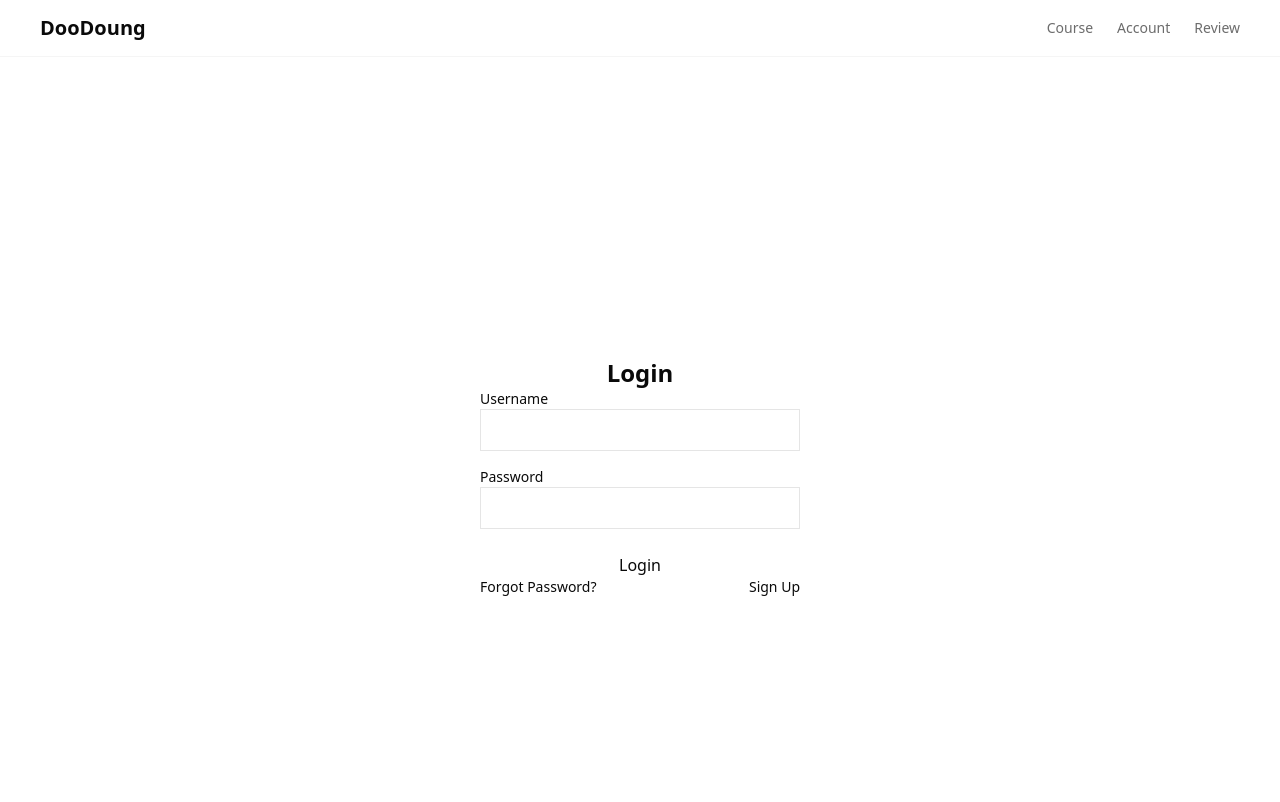
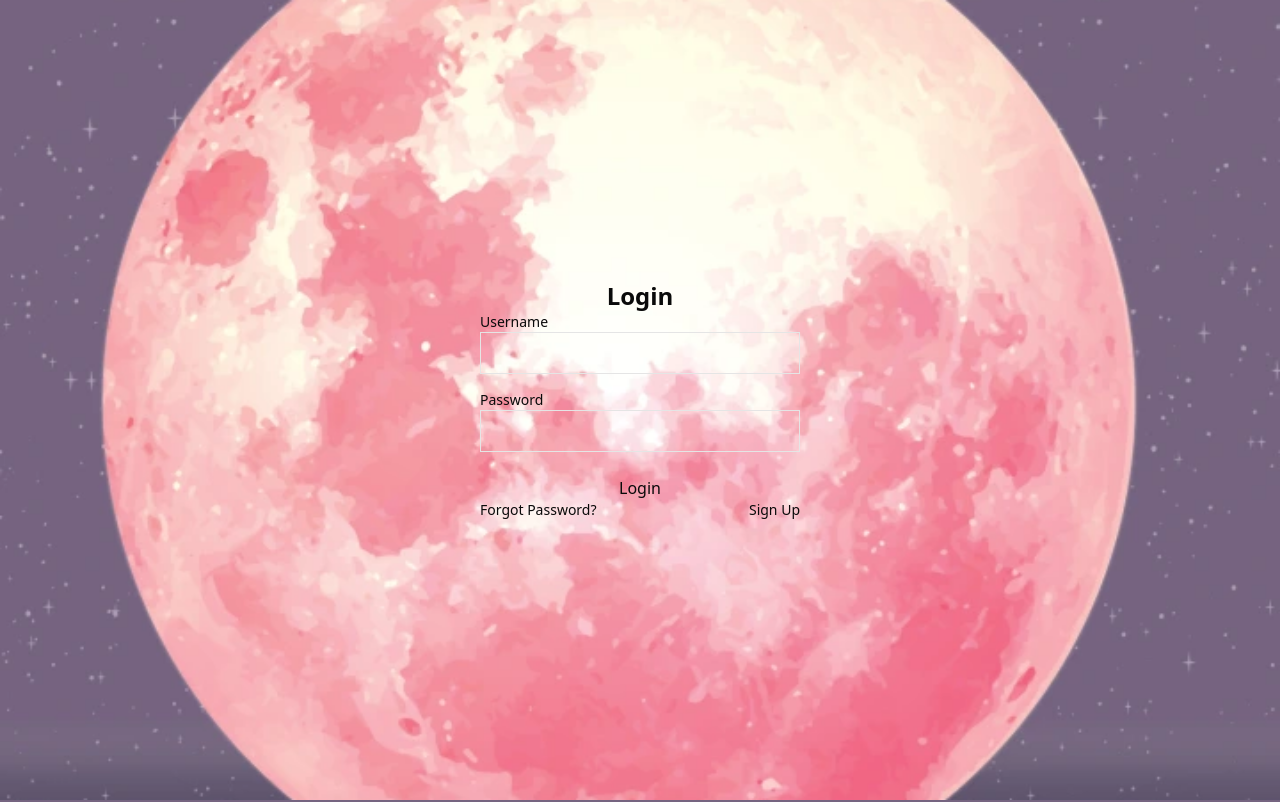
Before and after one commit to DooDoung/doo-doung-frontend, a Next.js app: page /login in a window 1280 px wide. Shown: the top 802 px of the page. Built offline with nearby package versions, Linux system fonts and the light colour scheme.

Commit message:
add: bg webp

```diff
--- a/src/components/globalComponents/DefaultLayout.tsx
+++ b/src/components/globalComponents/DefaultLayout.tsx
@@ -60,7 +60,12 @@ export function DefaultLayout({
   contentClassName,
 }: DefaultLayoutProps) {
   return (
-    <div className={cn("flex min-h-screen flex-col bg-white", className)}>
+    <div
+      className={cn(
+        "flex min-h-screen flex-col bg-white bg-[url('/images/background/BG_clound.webp')] bg-cover bg-center",
+        className,
+      )}
+    >
       <Toaster position="top-right" />
       {/* Header */}
       {includeHeader && <Header {...headerProps} />}
@@ -118,7 +123,10 @@ export function AuthLayout({
 }: DefaultLayoutProps) {
   return (
     <DefaultLayout
-      className={cn("items-center justify-center", className)}
+      className={cn(
+        "items-center justify-center bg-[url('/images/background/BG_fullmoon.webp')] bg-cover bg-center",
+        className,
+      )}
       includeHeader={false}
       includeFooter={false}
       contentClassName="flex justify-center items-center min-h-screen"
--- a/src/pages/login.tsx
+++ b/src/pages/login.tsx
@@ -2,7 +2,7 @@ import { useState } from "react";
 import { toast } from "react-hot-toast";
 import { useRouter } from "next/router";
 
-import { DefaultLayout } from "@/components/globalComponents";
+import { AuthLayout } from "@/components/globalComponents";
 
 export default function LoginPage() {
   const [username, setUsername] = useState("");
@@ -51,7 +51,7 @@ export default function LoginPage() {
   };
 
   return (
-    <DefaultLayout>
+    <AuthLayout>
       <div className="flex min-h-screen items-center justify-center">
         <form onSubmit={handleSubmit} className="w-80">
           <h1 className="text-center text-2xl font-semibold">Login</h1>
@@ -90,6 +90,6 @@ export default function LoginPage() {
           </div>
         </form>
       </div>
-    </DefaultLayout>
+    </AuthLayout>
   );
 }
--- a/src/pages/register.tsx
+++ b/src/pages/register.tsx
@@ -1,9 +1,9 @@
-import { DefaultLayout } from "@/components/globalComponents";
+import { AuthLayout } from "@/components/globalComponents";
 
 export default function RegisterPage() {
   return (
-    <DefaultLayout>
+    <AuthLayout>
       <p>This is Register page</p>
-    </DefaultLayout>
+    </AuthLayout>
   );
 }
--- a/src/pages/resetpassword.tsx
+++ b/src/pages/resetpassword.tsx
@@ -1,9 +1,9 @@
-import { DefaultLayout } from "@/components/globalComponents";
+import { AuthLayout } from "@/components/globalComponents";
 
 export default function ResetPasswordPage() {
   return (
-    <DefaultLayout>
+    <AuthLayout>
       <p>This is Reset Password page</p>
-    </DefaultLayout>
+    </AuthLayout>
   );
 }
```
Also changed, not shown: public/images/background/BG_clound.webp (added), public/images/background/BG_fullmoon.webp (added).
